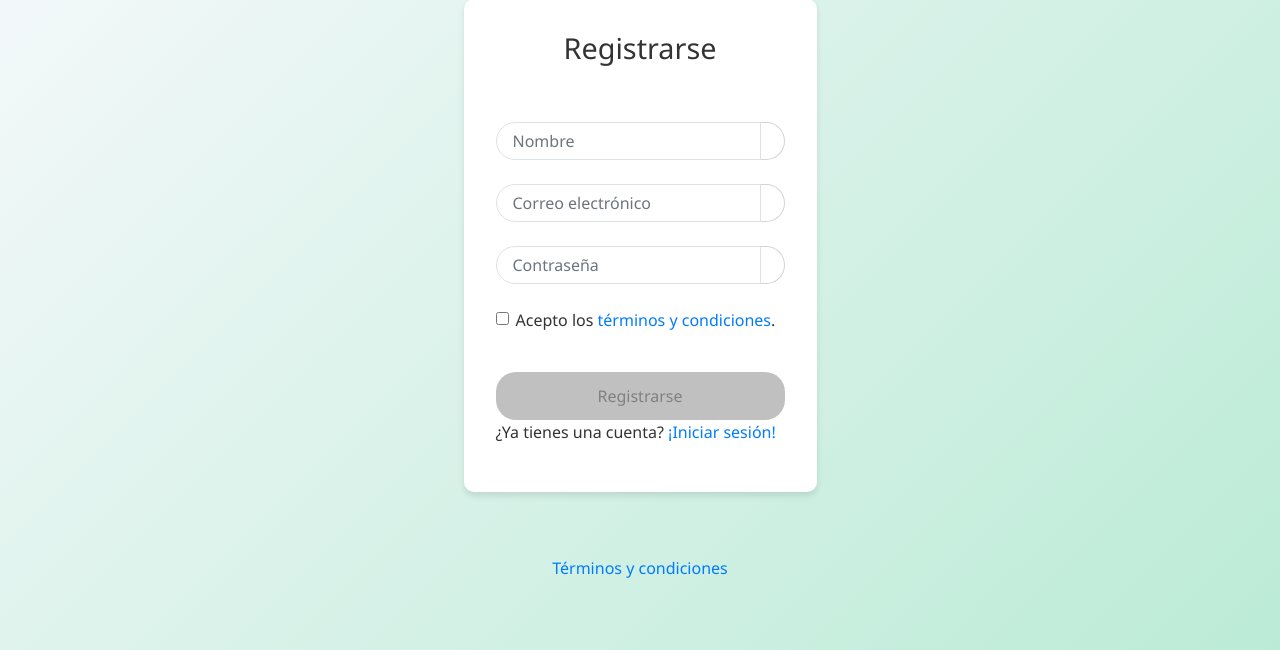
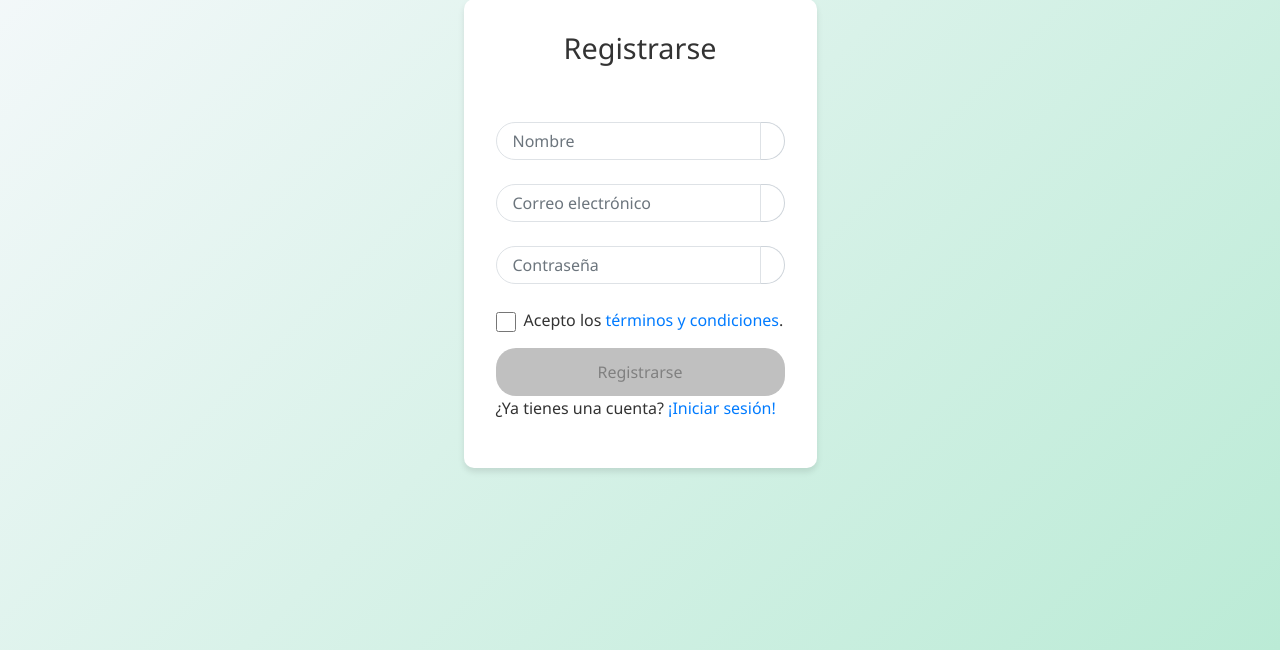
Before and after one commit to johnrua17/Zaiko-Do, a Flask app: page /register in a window 1280 px wide. Shown: the part 150-800 px from the top of the page. Run offline with Flask 3, Linux system fonts and the light colour scheme; some libraries are stand-ins or nearby versions.

Commit message:
Se agrega el check box de los terminos y condiciones bueno

```diff
--- a/static/css/register.css
+++ b/static/css/register.css
@@ -131,6 +131,23 @@ a:hover {
     margin: 2rem;
     text-align: center;
 }
+.form-group.form-check {
+
+    margin-top: 20px;
+    margin-bottom : 0px;
+}
+
+.form-check-label {
+    margin-left: 8px; /* Espaciado entre el checkbox y el texto */
+    font-size: 1rem; /* Ajustar tamaño del texto */
+    color: #333; /* Color del texto */
+}
+
+.form-check-input {
+    width: 20px;
+    height: 20px;
+    cursor: pointer; /* Cambiar cursor al pasar por el checkbox */
+}
 
 .cf-turnstile {
     margin: 1rem 0;
--- a/templates/register.html
+++ b/templates/register.html
@@ -4,7 +4,7 @@
     <meta charset="UTF-8">
     <meta name="viewport" content="width=device-width, initial-scale=1.0">
     <link href="https://stackpath.bootstrapcdn.com/bootstrap/4.5.2/css/bootstrap.min.css" rel="stylesheet">
-    <link rel="stylesheet" href="static/css/register.css">
+    <link rel="stylesheet" href="../static/css/register.css">
 </head>
 
 <body>
@@ -71,9 +71,6 @@
             <button id="registerButton" type="submit" >Registrarse</button>
         </form>
         <p>¿Ya tienes una cuenta? <a href="{{ url_for('auth.login') }}">¡Iniciar sesión!</a></p>
-    </div>
-    <div class="footer">
-        <a href="terminos_condiciones">Términos y condiciones</a>
     </div>
     <!-- Turnstile Script -->
     <script src="https://challenges.cloudflare.com/turnstile/v0/api.js" defer></script>
```
